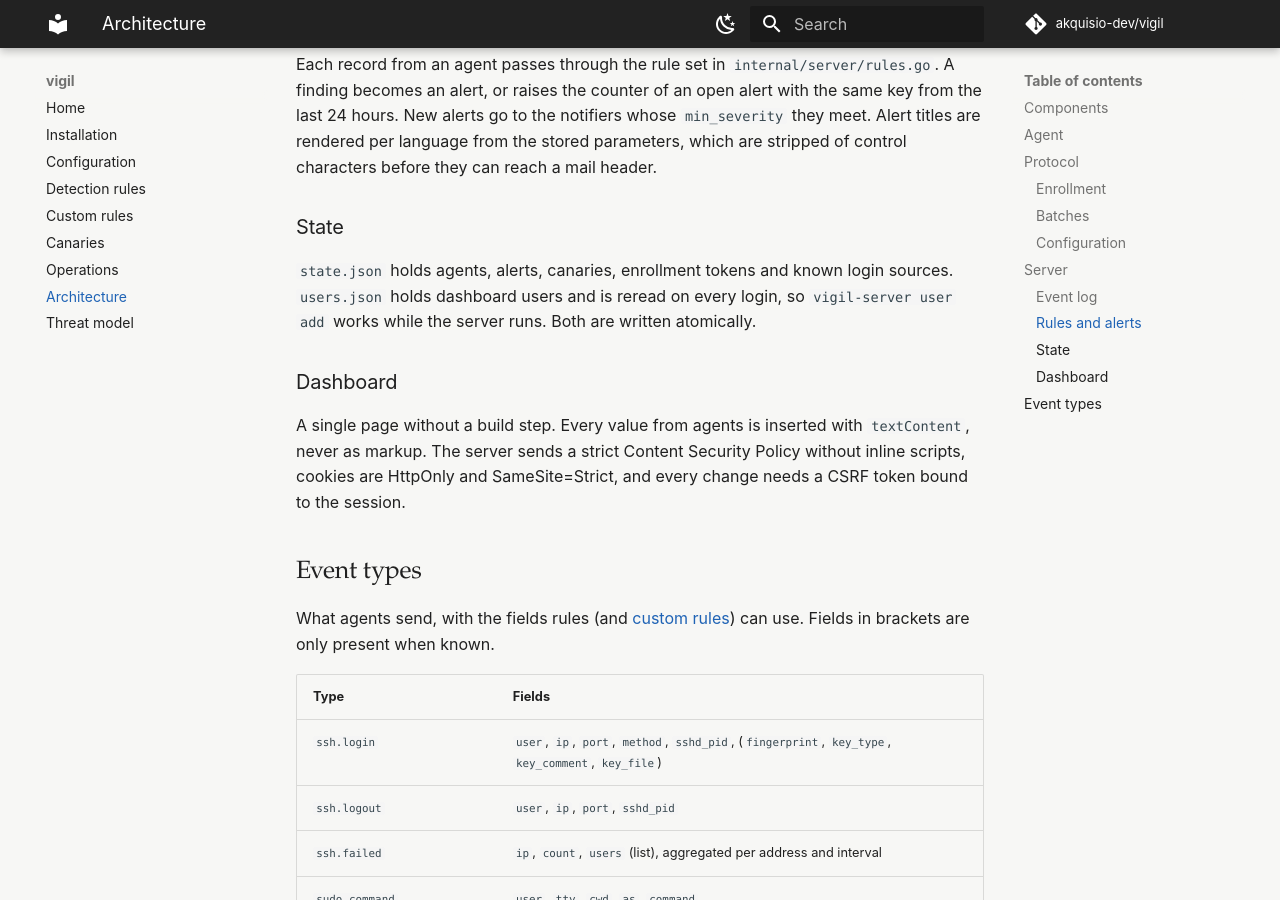
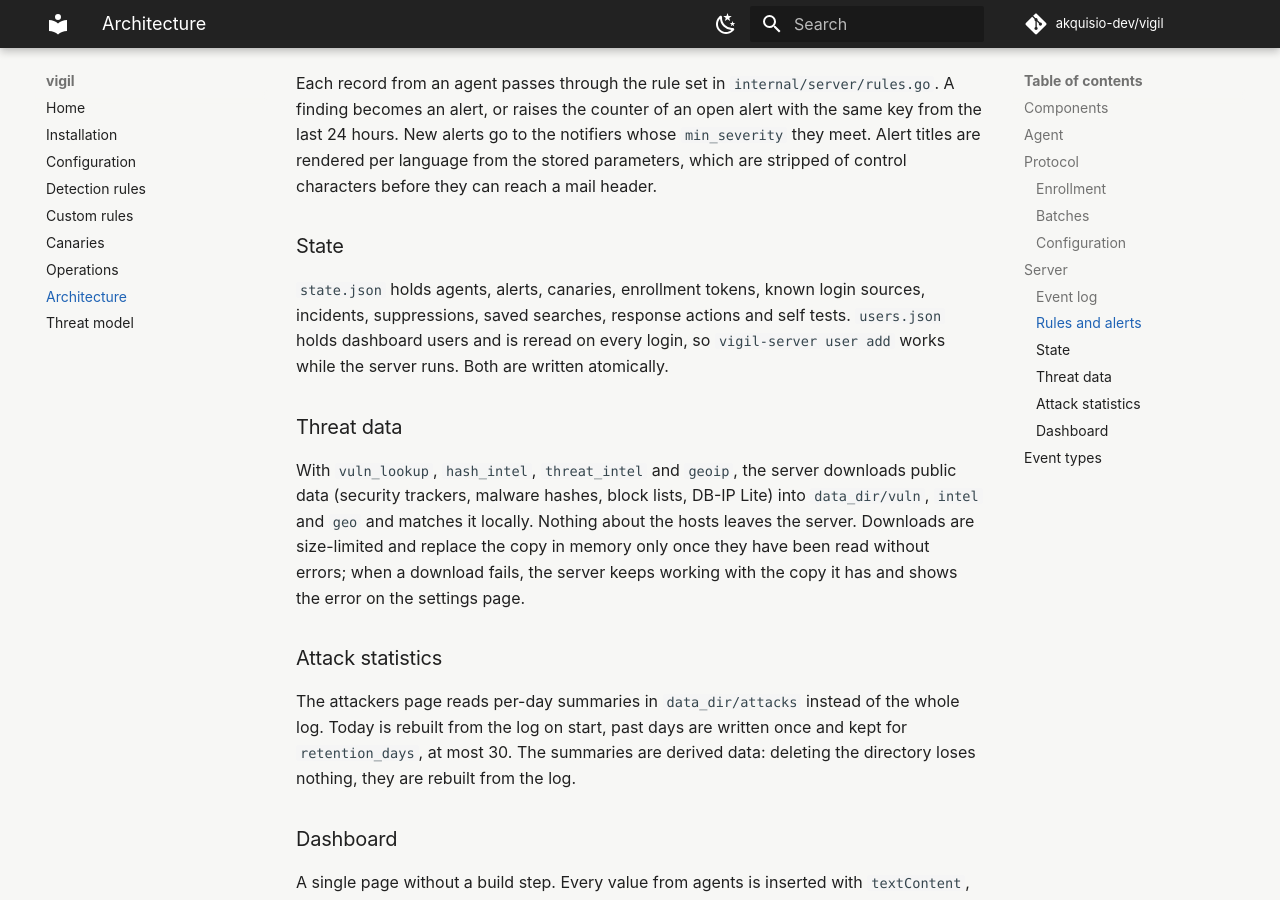
Before and after one commit to akquisio-dev/vigil, an MkDocs documentation site: the page built from docs/architecture.md, in a window 1280 px wide and 900 px high, scrolled down 4140 px. Built offline with MkDocs 1.6.1 and Material for MkDocs 9.7.7, drawn with Linux system fonts in a browser that asks for light colours; comment, search, counter and statistics services are not loaded; some of the changed text lies outside the part shown.

Commit message:
docs: bring README, overview and architecture up to date
Release install in the quick start, all notifier types, the threat data
and attack statistics in the architecture, measured memory figures.

Co-Authored-By: Claude Opus 5.5 <noreply@anthropic.com>

````diff
--- a/docs/architecture.md
+++ b/docs/architecture.md
@@ -14,6 +14,7 @@ internal/agent      collectors, canaries, sender
 internal/server     ingestion, event log, rules, alerts, notifiers, dashboard API
 internal/server/web dashboard (static HTML, CSS, JavaScript; no build step)
 tools/gendocs       generates the rule catalogue
+tools/worldmap      builds the dashboard's world map from Natural Earth
 ```
 
 Both binaries use only the Go standard library.
@@ -135,10 +136,28 @@ before they can reach a mail header.
 
 ### State
 
-`state.json` holds agents, alerts, canaries, enrollment tokens and known
-login sources. `users.json` holds dashboard users and is reread on every login,
+`state.json` holds agents, alerts, canaries, enrollment tokens, known
+login sources, incidents, suppressions, saved searches, response actions and
+self tests. `users.json` holds dashboard users and is reread on every login,
 so `vigil-server user add` works while the server runs. Both are written
 atomically.
+
+### Threat data
+
+With `vuln_lookup`, `hash_intel`, `threat_intel` and `geoip`, the server
+downloads public data (security trackers, malware hashes, block lists, DB-IP
+Lite) into `data_dir/vuln`, `intel` and `geo` and matches it locally. Nothing
+about the hosts leaves the server. Downloads are size-limited and replace
+the copy in memory only once they have been read without errors; when a
+download fails, the server keeps working with the copy it has and shows the
+error on the settings page.
+
+### Attack statistics
+
+The attackers page reads per-day summaries in `data_dir/attacks` instead of
+the whole log. Today is rebuilt from the log on start, past days are written
+once and kept for `retention_days`, at most 30. The summaries are derived
+data: deleting the directory loses nothing, they are rebuilt from the log.
 
 ### Dashboard
 
````
Also changed, not shown: README.md (+23 -4 lines), docs/index.md (+4 -1 lines).
